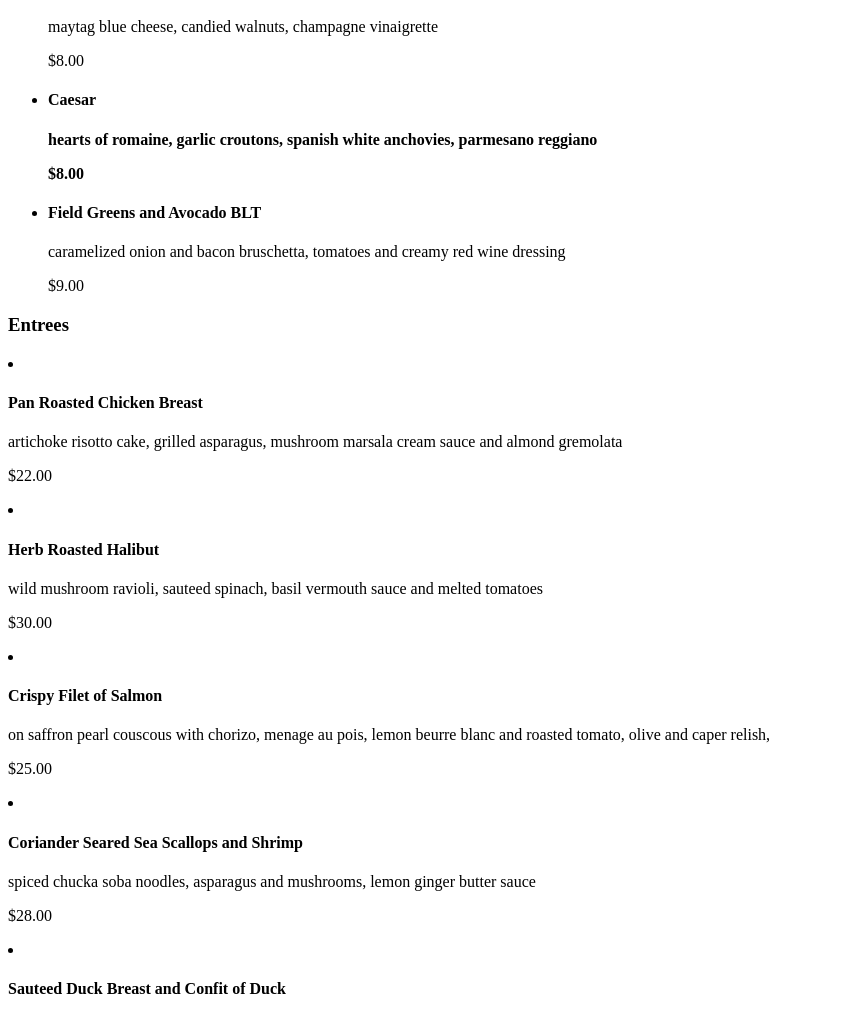
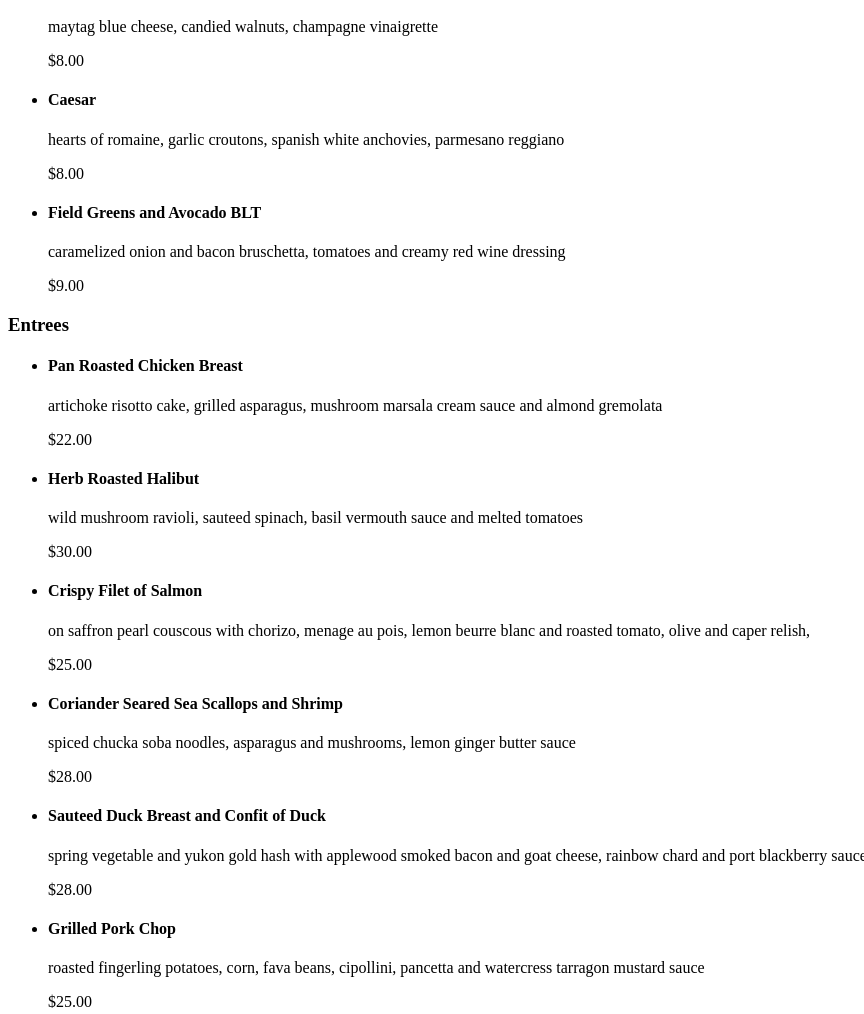
Before and after one commit to sburns018/sburns018.github.io, a plain HTML site: page grc338/restaurantmenu/index.html in a window 1280 px wide. Shown: the part 907-1921 px from the top of the page, without its empty margins (0-864 px from the left). Drawn offline with Linux system fonts and the light colour scheme.

Commit message:
Update index.html

```diff
--- a/grc338/restaurantmenu/index.html
+++ b/grc338/restaurantmenu/index.html
@@ -64,7 +64,7 @@
     </li>
 
     <li>
-        <h4>Caesar<h4>
+        <h4>Caesar</h4>
          <p>hearts of romaine, garlic croutons, spanish white anchovies, parmesano reggiano</p>
          <p>$8.00</p>
      </li>
@@ -79,6 +79,7 @@
 
 <h3>Entrees</h3>
 
+<ul>
     <li>
         <h4>Pan Roasted Chicken Breast</h4>
         <p>artichoke risotto cake, grilled asparagus, mushroom marsala cream sauce and almond gremolata</p>
```
